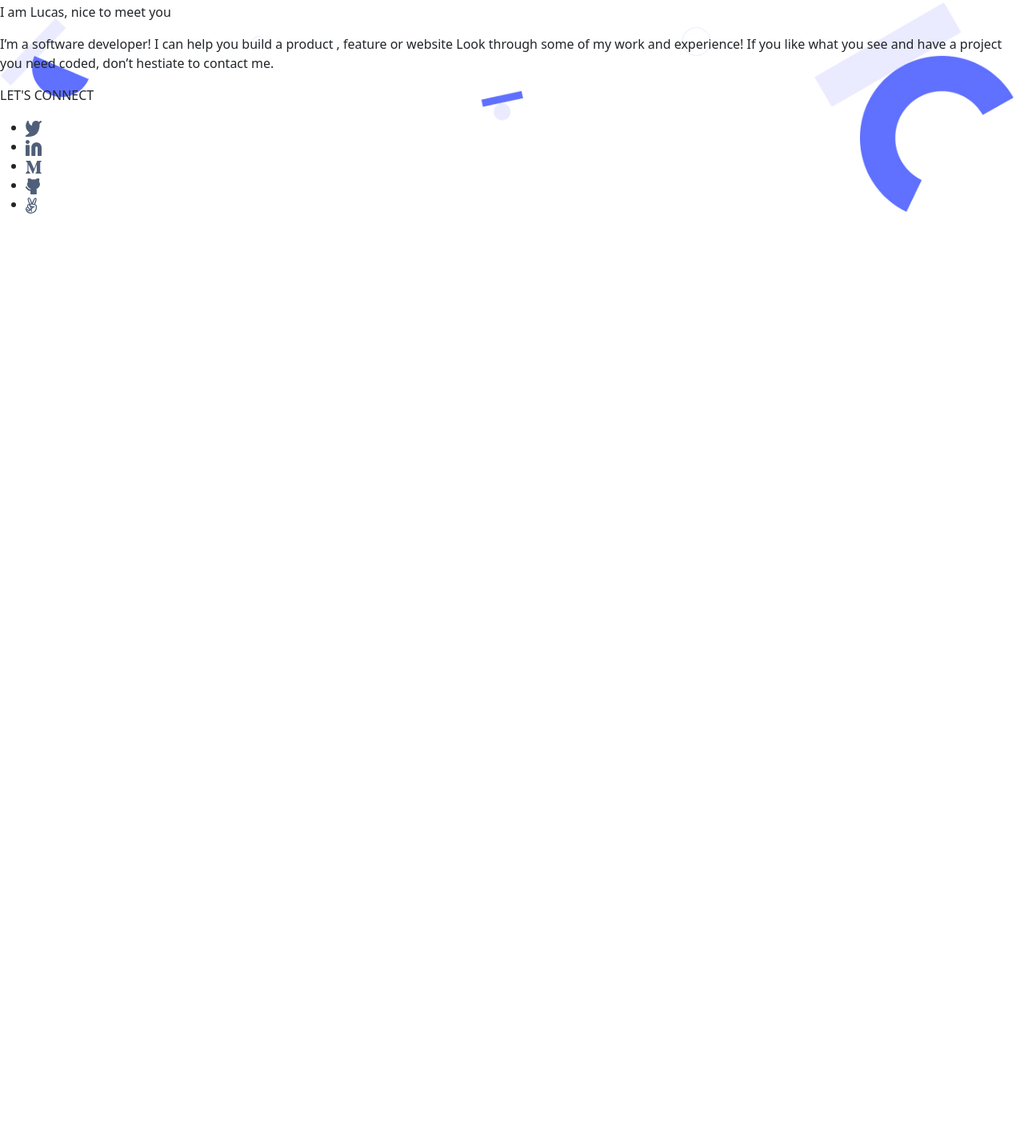
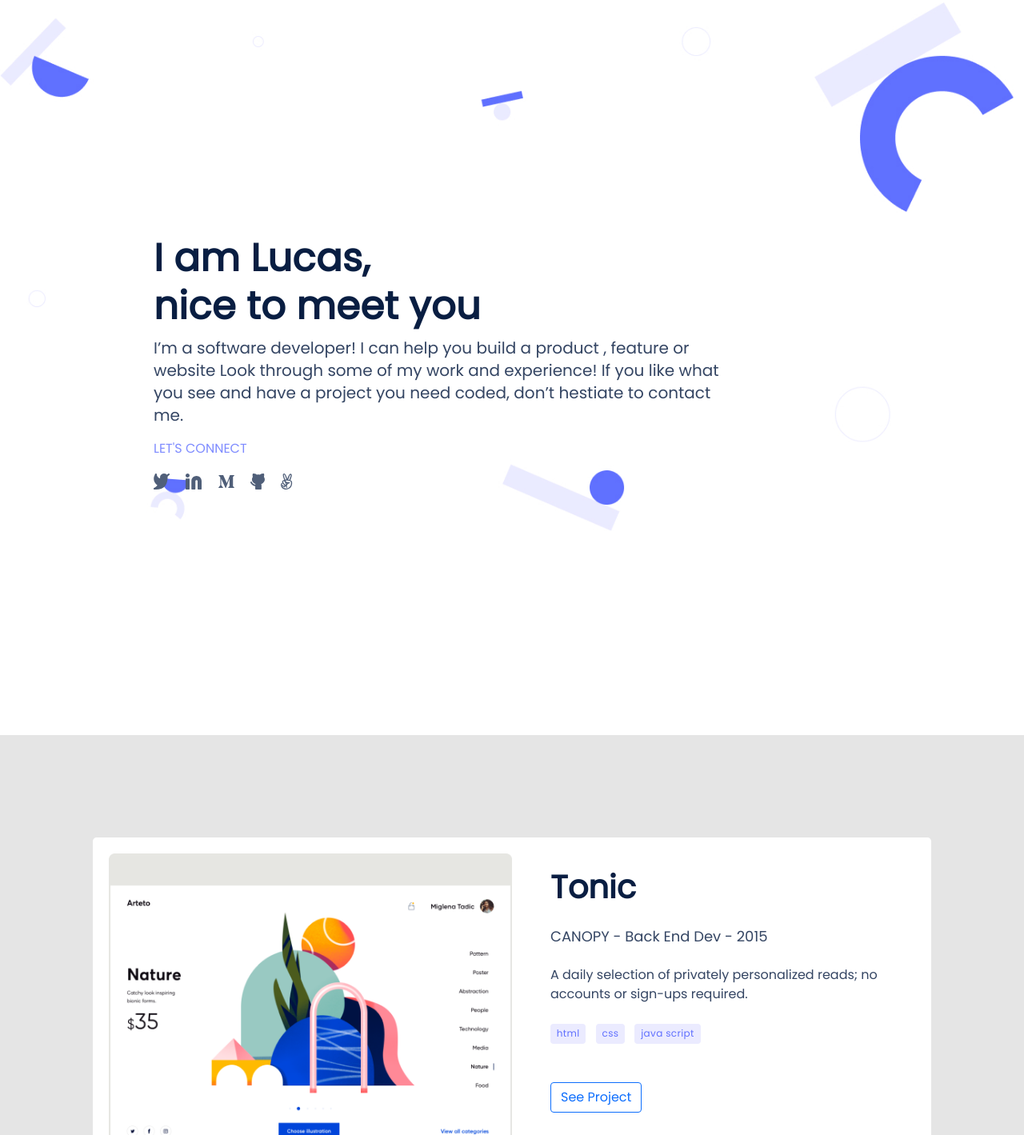
Before and after one commit to Lucas-Masaba/my_bootstrap_portfolio, a plain HTML site: page index.html in a window 1280 px wide. Shown: the part 53-1472 px from the top of the page at 80% size. Before the commit the page ends 800 px from the top, so only its background shows below. Drawn offline with nearby package versions, Linux system fonts and the light colour scheme.

Commit message:
Add the Resent-Work Section

```diff
--- a/index.html
+++ b/index.html
@@ -1,51 +1,132 @@
 <!DOCTYPE html>
 <html lang="en">
   <head>
-    <meta charset="UTF-8">
-    <meta http-equiv="X-UA-Compatible" content="IE=edge">
-    <meta name="viewport" content="width=device-width, initial-scale=1.0">
-    <link rel="stylesheet" href="style.css">
+    <meta charset="UTF-8" />
+    <meta http-equiv="X-UA-Compatible" content="IE=edge" />
+    <meta name="viewport" content="width=device-width, initial-scale=1.0" />
+    <link rel="stylesheet" href="style.css" />
     <!-- CSS only -->
-    <link href="https://cdn.jsdelivr.net/npm/bootstrap@5.1.3/dist/css/bootstrap.min.css" rel="stylesheet" integrity="sha384-1BmE4kWBq78iYhFldvKuhfTAU6auU8tT94WrHftjDbrCEXSU1oBoqyl2QvZ6jIW3" crossorigin="anonymous">
+    <link
+      href="https://cdn.jsdelivr.net/npm/bootstrap@5.1.3/dist/css/bootstrap.min.css"
+      rel="stylesheet"
+      integrity="sha384-1BmE4kWBq78iYhFldvKuhfTAU6auU8tT94WrHftjDbrCEXSU1oBoqyl2QvZ6jIW3"
+      crossorigin="anonymous"
+    />
+    <link href='https://fonts.googleapis.com/css?family=Poppins' rel='stylesheet'>
     <title>Document</title>
   </head>
   <body>
+    <header>
       <nav class="navbar navbar-expand-lg navbar-light bg-white">
         <div class="container">
           <a class="navbar-brand text-primary fw-bold" href="#">My Logo</a>
-    <button class="navbar-toggler" type="button" data-bs-toggle="collapse" data-bs-target="#navbarSupportedContent" aria-controls="navbarSupportedContent" aria-expanded="false" aria-label="Toggle navigation">
+          <button
+            class="navbar-toggler"
+            type="button"
+            data-bs-toggle="collapse"
+            data-bs-target="#navbarSupportedContent"
+            aria-controls="navbarSupportedContent"
+            aria-expanded="false"
+            aria-label="Toggle navigation"
+          >
             <span class="navbar-toggler-icon"></span>
           </button>
           <div class="collapse navbar-collapse" id="navbarSupportedContent">
             <ul class="navbar-nav ms-auto mb-2 mb-lg-0">
               <li class="nav-item">
-          <a class="nav-link active" aria-current="page" href="#">Portfolio</a>
+                <a class="nav-link active" aria-current="page" href="#"
+                  >Portfolio</a
+                >
               </li>
               <li class="nav-item">
                 <a class="nav-link active" href="#">About</a>
               </li>
               <li class="nav-item">
-          <a class="nav-link active" href="#"  aria-expanded="false">
+                <a class="nav-link active" href="#" aria-expanded="false">
                   Contact
                 </a>
-
               </li>
-
             </ul>
           </div>
         </div>
       </nav>
-  <section class="welcome">
-    <p>I am Lucas, nice to meet you</p>
-    <p>I’m a software developer! I can help you build a product , feature or website Look through some of my work and experience! If you like what you see and have a project you need coded, don’t hestiate to contact me.</p>
-    <p>LET'S CONNECT</p>
-    <ul>
-      <li><img src="./pics/twitter_bird.png" alt=""></li>
-      <li><img src="./pics/linked_in_logo.svg" alt=""></li>
-      <li><img src="./pics/M.svg" alt=""></li>
-      <li><img src="./pics/github_cat.svg" alt=""></li>
-      <li><img src="./pics/peace.svg" alt=""></li>
+    </header>
+    <section class="welcome d-flex flex-column justify-content-center" >
+      <h1 class="welcome-h1">I am Lucas, <br>nice to meet you</h1>
+      <p class="welcome-p">
+        I’m a software developer! I can help you build a product , feature or
+        website Look through some of my work and experience! If you like what
+        you see and have a project you need coded, don’t hestiate to contact me.
+      </p>
+      <p class="welcome-small-p">LET'S CONNECT</p>
+      <ul class="list-inline">
+        <li class="list-inline-item me-3"><img src="./pics/twitter_bird.png" alt="" /></li>
+        <li class="list-inline-item me-3"><img src="./pics/linked_in_logo.svg" alt="" /></li>
+        <li class="list-inline-item me-3"><img src="./pics/M.svg" alt="" /></li>
+        <li class="list-inline-item me-3"><img src="./pics/github_cat.svg" alt="" /></li>
+        <li class="list-inline-item"><img src="./pics/peace.svg" alt="" /></li>
       </ul>
+    </section>
+    <section class="resent-work">
+      <div class="card-1 row rounded-3">
+        <img  class="col-sm-6 p-0" src="pics/SnapshootPortfolio1.png" alt="Project 1">
+        <div class="col-sm-6 ps-5">
+          <h2 class="card-title my-3">Tonic</h2>
+          <p class="card-sp my-4">CANOPY - Back End Dev - 2015</p>
+          <p class="card-p  my-4">A daily selection of privately personalized reads; no accounts or sign-ups required.</p>
+          <ul class="list-inline card-ul  mb-5">
+            <li class="list-inline-item"><span class="badge">html</span></li>
+            <li class="list-inline-item"><span class="badge">css</span></li>
+            <li class="list-inline-item"><span class="badge">java script</span></li>
+          </ul>
+          <button class="btn btn-outline-primary">See Project</button>
+        </div>
+      </div>
+
+      <div class="card-1 row rounded-3">
+        <div class="col-sm-6 ps-5">
+          <h2 class="card-title my-3">Multi-Post Stories</h2>
+          <p class="card-sp my-4">CANOPY - Back End Dev - 2015</p>
+          <p class="card-p  my-4">A daily selection of privately personalized reads; no accounts or sign-ups required.</p>
+          <ul class="list-inline card-ul  mb-5">
+            <li class="list-inline-item"><span class="badge">html</span></li>
+            <li class="list-inline-item"><span class="badge">css</span></li>
+            <li class="list-inline-item"><span class="badge">java script</span></li>
+          </ul>
+          <button class="btn btn-outline-primary">See Project</button>
+        </div>
+        <img  class="col-sm-6 p-0" src="pics/SnapshootPortfolio2.png" alt="Project 1">
+      </div>
+
+      <div class="card-1 row rounded-3">
+        <img  class="col-sm-6 p-0" src="pics/SnapshootPortfolio3.png" alt="Project 1">
+        <div class="col-sm-6 ps-5">
+          <h2 class="card-title my-3">Facebook 360</h2>
+          <p class="card-sp my-4">CANOPY - Back End Dev - 2015</p>
+          <p class="card-p  my-4">A daily selection of privately personalized reads; no accounts or sign-ups required.</p>
+          <ul class="list-inline card-ul  mb-5">
+            <li class="list-inline-item"><span class="badge">html</span></li>
+            <li class="list-inline-item"><span class="badge">css</span></li>
+            <li class="list-inline-item"><span class="badge">java script</span></li>
+          </ul>
+          <button class="btn btn-outline-primary">See Project</button>
+        </div>
+      </div>
+
+      <div class="card-1 row rounded-3">
+        <div class="col-sm-6 ps-5">
+          <h2 class="card-title my-3">Uber Navigation</h2>
+          <p class="card-sp my-4">CANOPY - Back End Dev - 2015</p>
+          <p class="card-p  my-4">A daily selection of privately personalized reads; no accounts or sign-ups required.</p>
+          <ul class="list-inline card-ul  mb-5">
+            <li class="list-inline-item"><span class="badge">html</span></li>
+            <li class="list-inline-item"><span class="badge">css</span></li>
+            <li class="list-inline-item"><span class="badge">java script</span></li>
+          </ul>
+          <button class="btn btn-outline-primary">See Project</button>
+        </div>
+        <img  class="col-sm-6 p-0" src="pics/SnapshootPortfolio4.png" alt="Project 1">
+      </div>
     </section>
   </body>
 </html>
--- a/style.css
+++ b/style.css
@@ -1,6 +1,75 @@
+* {
+  font-family: "Poppins", sans-serif;
+}
 .welcome {
   background-color: #ffffff;
   background-image: url("./pics/desktop_bg.jpg");
   background-repeat: no-repeat;
-  background-size: cover;
+  background-size: contain;
+  height: 916px;
+  padding: 0 15%;
 }
+
+.welcome-h1 {
+  font-weight: bold;
+  font-size: 48px;
+  line-height: 60px;
+  display: flex;
+  align-items: center;
+  letter-spacing: 0.37px;
+  color: #091e42;
+}
+
+.welcome-p {
+  font-size: 20px;
+  line-height: 28px;
+  color: #344563;
+  width: 80%;
+}
+
+.welcome-small-p {
+  font-weight: 500;
+  font-size: 16px;
+  line-height: 24px;
+  color: #7f8cff;
+}
+/* -------------------------------------------------------------- */
+.resent-work {
+  background-color: #E5E5E5;
+  padding: 10% 10%;
+}
+
+.card-1 {
+  background-color: #fff;
+  padding: 2%;
+  margin-bottom: 10%;
+}
+
+.card-title {
+  font-weight: bold;
+font-size: 40px;
+line-height: 52px;
+color: #091E42;
+}
+
+.card-p {
+  font-size: 16px;
+  line-height: 24px;
+  color: #344563;
+}
+
+.card-sp {
+  font-weight: 500;
+font-size: 18px;
+line-height: 24px;
+color: #344563;
+}
+
+.card-ul span {
+  background-color: #EBEBFF;
+  color: #6070FF;
+  font-weight: 500;
+font-size: 12px;
+line-height: 16px;
+letter-spacing: 0.03em;
+}
```
Also changed, not shown: pics/SnapshootPortfolio1.png (added), pics/SnapshootPortfolio2.png (added), pics/SnapshootPortfolio3.png (added), pics/SnapshootPortfolio4.png (added). Lines whose indentation alone changed are shown as unchanged.
